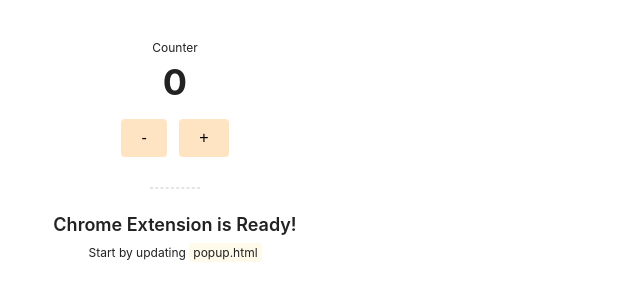
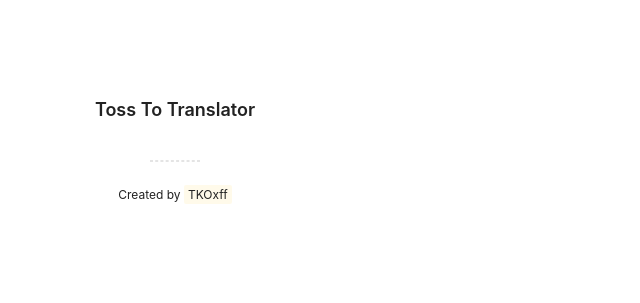
Before and after one commit to TKOxff/TTT, a website built with webpack: page public/popup.html in a window 1280 px wide. Shown: the whole page, without its empty margins (0-640 px from the left). Built offline with nearby package versions, Linux system fonts and the light colour scheme; some packages are replaced by stand-ins of ours; no server answers; files whose address does not match are found by name.

Commit message:
Update popup.html
remove default codes

```diff
--- a/public/popup.html
+++ b/public/popup.html
@@ -2,31 +2,18 @@
 <html lang="en">
   <head>
     <meta charset="UTF-8" />
-    <title>My Chrome Extension</title>
+    <title>TTT in the popup.html</title>
     <link rel="stylesheet" href="popup.css" />
   </head>
   <body>
     <div class="app">
-      <p class="counter-label">Counter</p>
-      <div id="counter" class="counter"></div>
-      <div class="button-container">
-        <button id="decrementBtn" class="button">-</button>
-        <button id="incrementBtn" class="button">+</button>
-      </div>
+      <p class="title">Toss To Translator</p>
 
       <hr class="divider" />
 
-      <p class="title">Chrome Extension is Ready!</p>
-      <p class="subtitle">Start by updating <code>popup.html</code></p>
+      <p class="subtitle">Created by <code>TKOxff</code></p>
     </div>
 
     <script src="popup.js"></script>
-
-    <!--
-      This HTML file opens when you click on icon from the toolbar.
-
-      To begin the development, run `npm run watch`.
-      To create a production bundle, use `npm run build`.
-    -->
   </body>
 </html>
```
